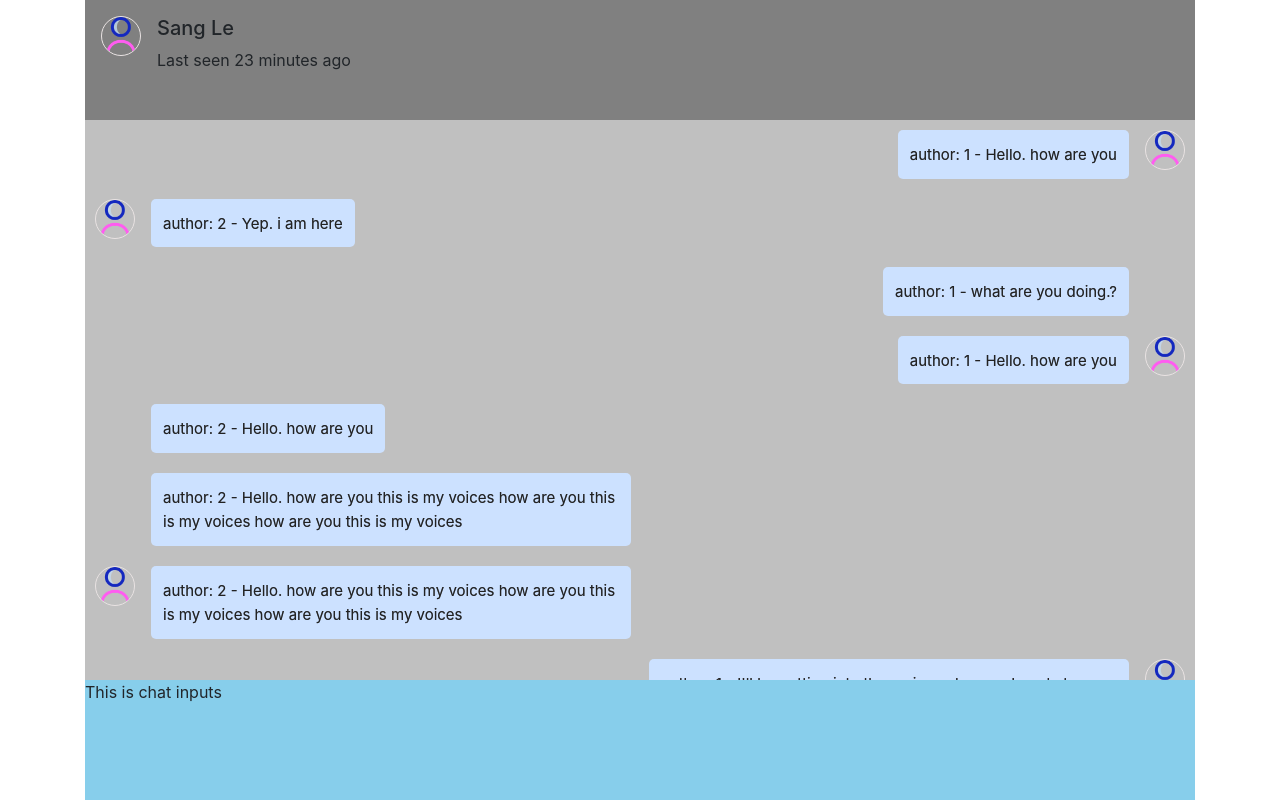
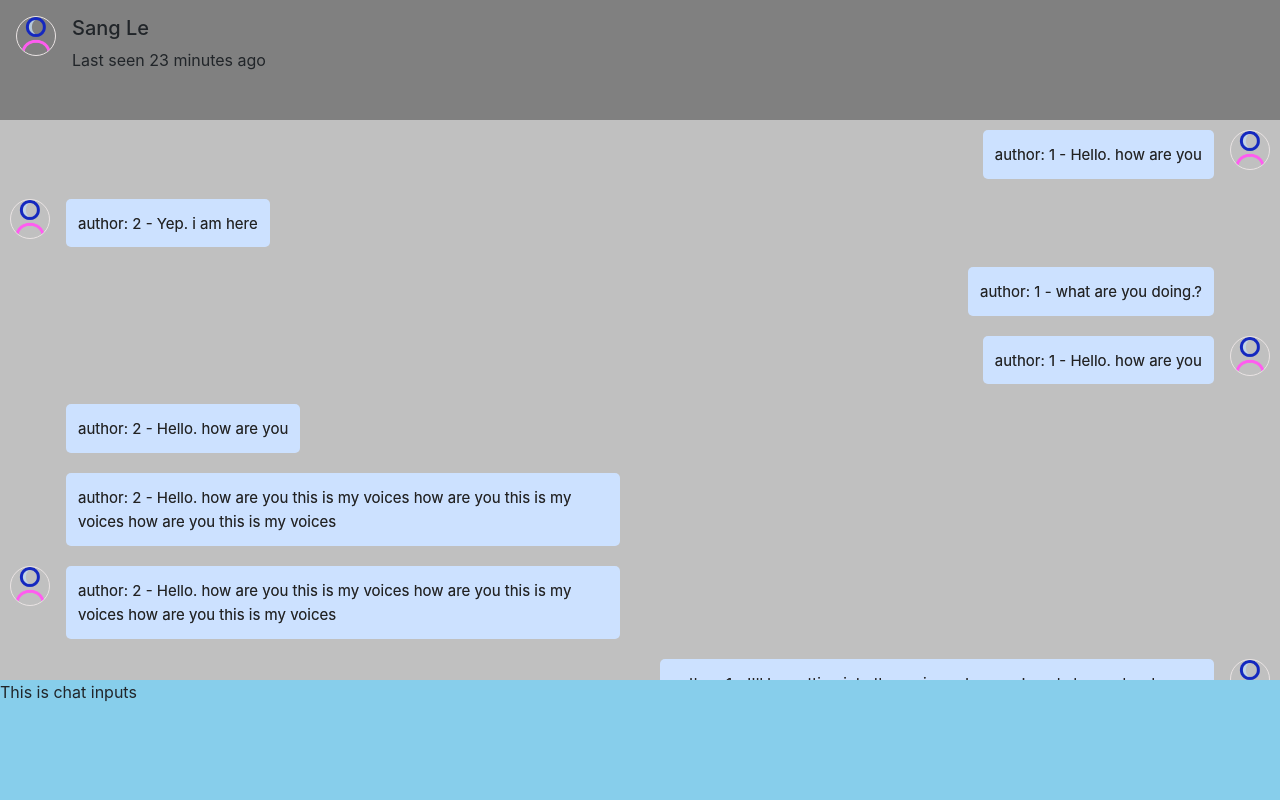
Before and after one commit to littlemonster00/my-chat, a React app in the folder app/: page / in a window 1280 px wide. Built offline with nearby package versions, Linux system fonts and the light colour scheme.

Commit message:
Fix max width for windows

```diff
--- a/app/src/styles/styles.scss
+++ b/app/src/styles/styles.scss
@@ -1,5 +1,6 @@
 .container {
-  display: flex;
-  flex-direction: column;
   height: 100vh;
+  max-width: 100%;
+  margin: 0;
+  padding: 0;
 }
--- a/package.json
+++ b/package.json
@@ -15,6 +15,7 @@
   },
   "dependencies": {
     "apollo-server": "^2.11.0",
+    "express": "^4.17.1",
     "graphql": "^14.6.0"
   }
 }
```
Also changed, not shown: 2 other files (tests, documents, lock files or other folders).
